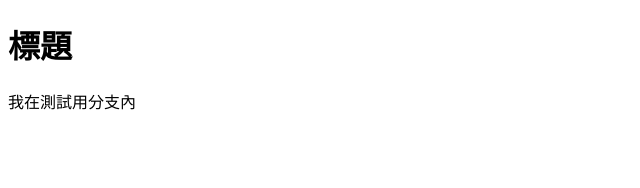
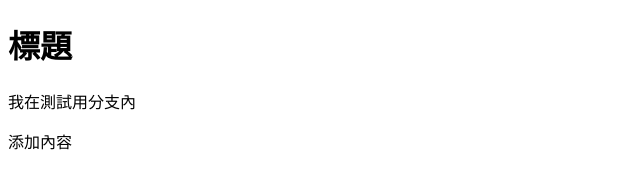
Before and after one commit to KID421/Web_VSCode_TestBranch, a plain HTML site: page index.html in a window 1280 px wide. Shown: the whole page, without its empty margins (0-640 px from the left). Drawn offline with Linux system fonts and the light colour scheme.

Commit message:
分支添加內容

```diff
--- a/index.html
+++ b/index.html
@@ -8,5 +8,6 @@
 <body>
     <h1>標題</h1>
     <p>我在測試用分支內</p>
+    <p>添加內容</p>
 </body>
 </html>
```
